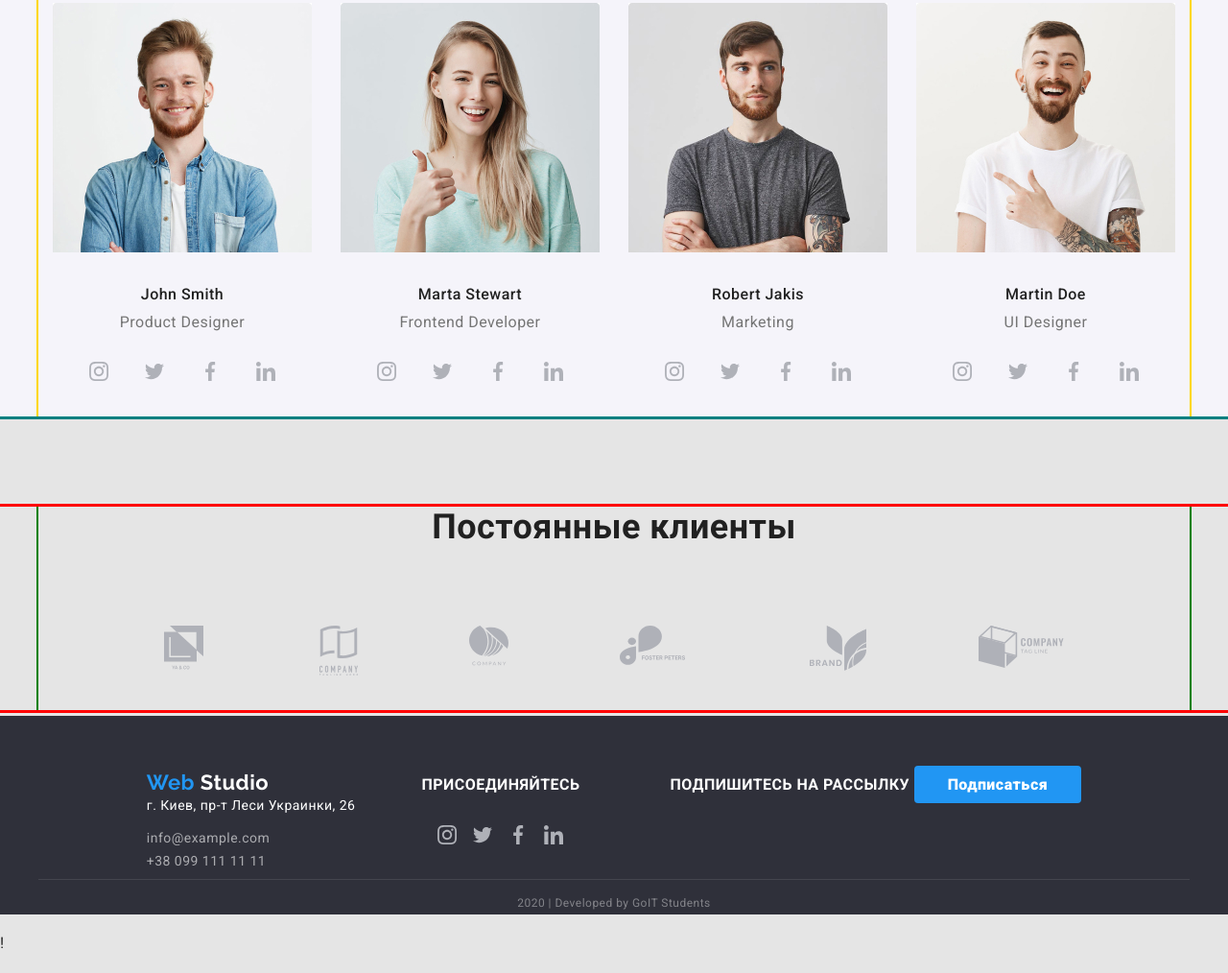
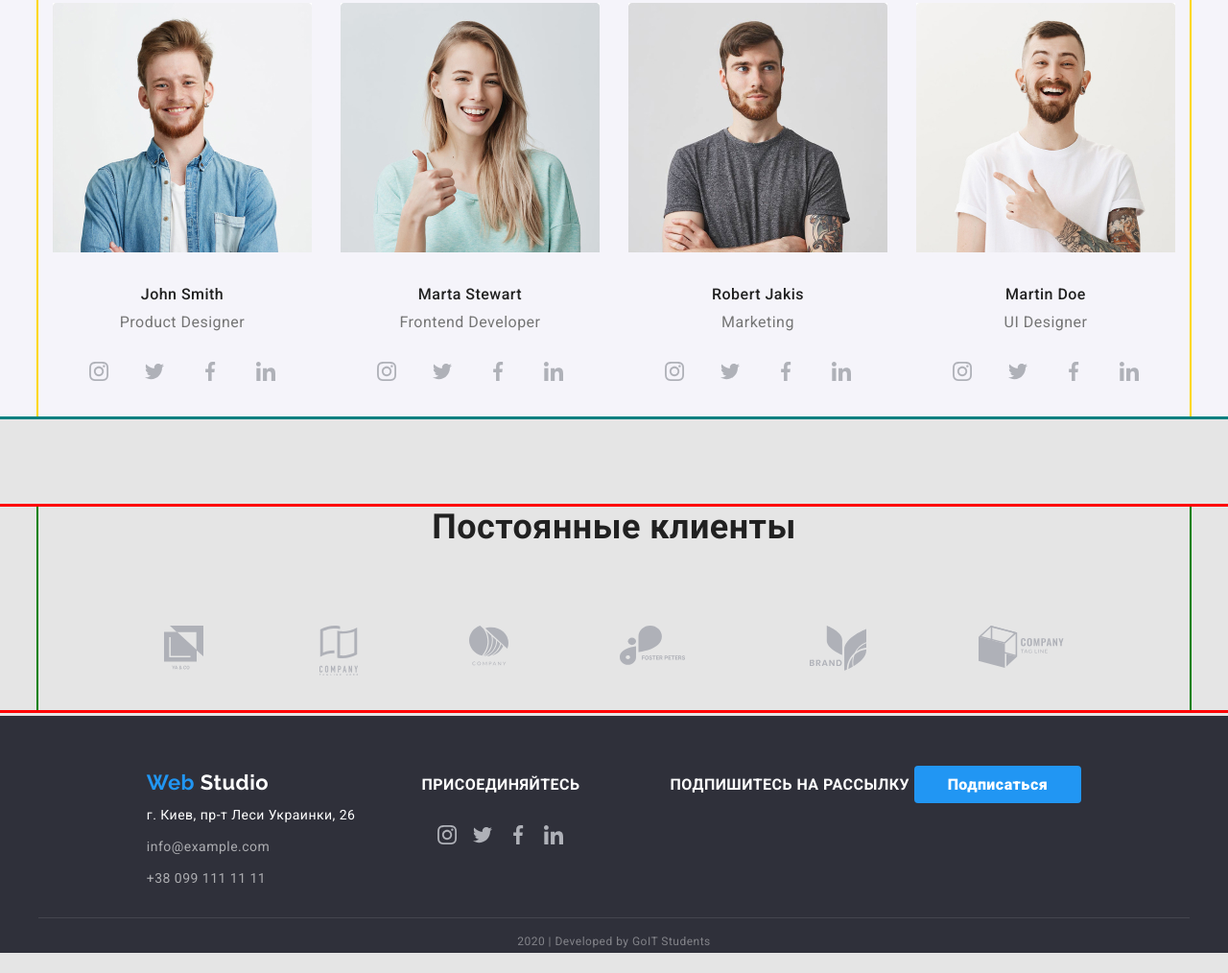
Before and after one commit to dimab1tanga/hw-layout-3, a plain HTML site: page index.html in a window 1280 px wide. Shown: the part 1981-2995 px from the top of the page at 96% size. Before the commit the page ends 2973 px from the top, so only its background shows below. Drawn offline with nearby package versions, Linux system fonts and the light colour scheme.

Commit message:
дз на здачу

```diff
--- a/css/common.css
+++ b/css/common.css
@@ -141,6 +141,7 @@ ul {
 
 .contacts-box {
   color: var(--title-text-color);
+  margin-bottom: 28px;
 }
 
 .logo-footer {
@@ -150,7 +151,6 @@ ul {
   font-weight: 700;
   font-size: 22px;
   line-height: 1.19;
-  margin-bottom: 10px;
 }
 
 .web-logo {
@@ -164,10 +164,22 @@ ul {
   font-size: 14px;
   line-height: 1.71;
   text-decoration: none;
-  margin-bottom: 10px
+  margin-top: 10px;
+  margin-bottom: 9px;
 }
 
-.contacts {
+.contacts-mail {
+  display: block;
+  color: rgba(255, 255, 255, 0.6);
+  font-family: roboto, cursive;
+  font-style: normal;
+  font-size: 14px;
+  line-height: 1.71;
+  text-decoration: none;
+  margin-bottom: 9px;
+}
+
+.contacts-tel {
   color: rgba(255, 255, 255, 0.6);
   font-family: roboto, cursive;
   font-style: normal;
--- a/index.html
+++ b/index.html
@@ -291,9 +291,9 @@
             г. Киев,
             пр-т Леси Украинки, 26
           </address>
-          <address>
-            <a href="mailto:info@example.com" class="contacts">info@example.com</a><br />
-            <a href="tel:380991111111" class="contacts">+38 099 111 11 11</a>
+          <address">
+            <a href="mailto:info@example.com" class="contacts-mail">info@example.com</a>
+            <a href="tel:380991111111" class="contacts-tel">+38 099 111 11 11</a>
           </address>
         </div>
         <div class="social-box">
@@ -328,5 +328,3 @@
     </footer>
   </body>
 </html>
-
-!
```
